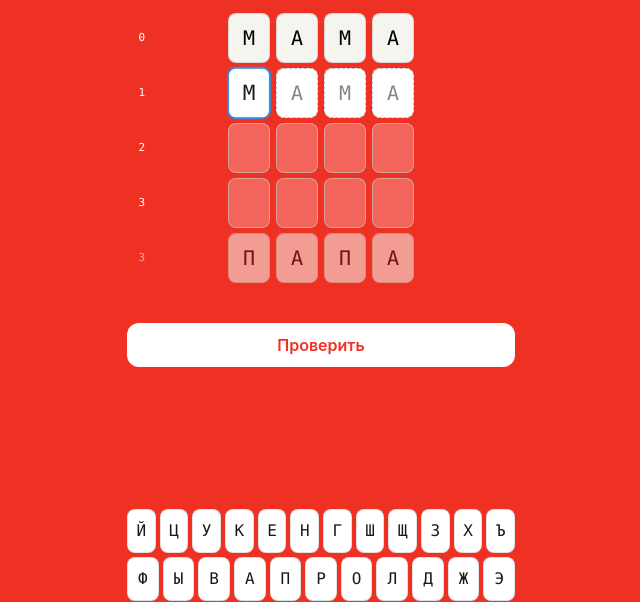
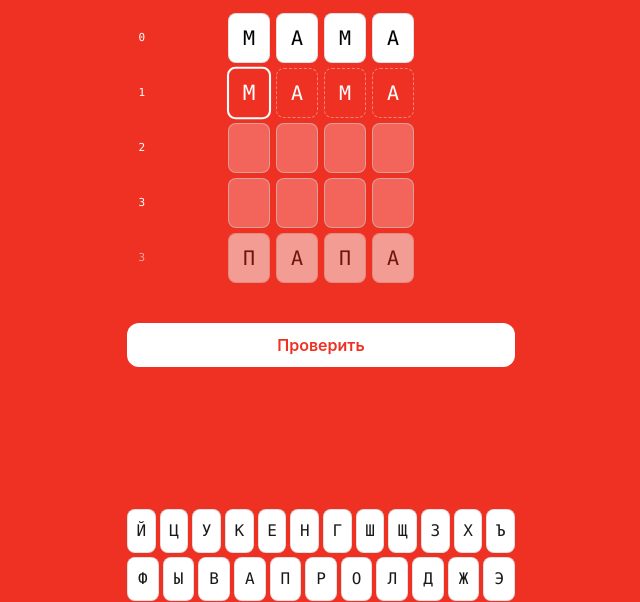
Before and after one commit to ssbortsov/metagrammy, a plain HTML site: page index.html in a window 1280 px wide. Shown: the part 115-717 px from the top of the page, without its empty margins (319-959 px from the left). Drawn offline with Linux system fonts and the light colour scheme.

Commit message:
Черновик — прозрачный+белые буквы, подтверждённые строки — белый фон+чёрные буквы

```diff
--- a/script.js
+++ b/script.js
@@ -110,7 +110,7 @@ function renderTask() {
 function buildRow(numText, word, opts) {
   opts = opts || {};
   const row = document.createElement('div');
-  row.className = 'row';
+  row.className = 'row' + (opts.kind === 'draft' ? ' is-draft' : '');
 
   const num = document.createElement('span');
   num.className = 'row-label';
--- a/style.css
+++ b/style.css
@@ -242,33 +242,37 @@ html, body {
   transition: background 0.15s ease, border-color 0.15s ease, transform 0.1s ease;
 }
 
-.cell.locked {
-  background: var(--bg-secondary);
+/* Подтверждённые строки — белый фон, чёрные буквы */
+.cell.locked,
+.cell.changed {
+  background: #ffffff;
   color: #000000;
+  border-color: var(--border-tertiary);
 }
 
-.cell.changed {
-  background: var(--bg-info);
-  color: var(--text-info);
-  border-color: var(--border-info);
-}
-
+/* Финальное слово (превью цели) */
 .cell.target {
   background: var(--bg-secondary);
   color: #000000;
   border-color: var(--border-tertiary);
 }
 
-.cell.active {
-  border: 2px solid var(--border-info);
-  background: var(--bg-primary);
+/* Черновик — прозрачный фон, белые буквы */
+.is-draft .cell {
+  background: transparent;
+  color: #ffffff;
+  border: 1px solid rgba(255, 255, 255, 0.5);
+}
+
+.is-draft .cell.active {
+  border: 2px solid #ffffff;
+  background: transparent;
   transform: scale(1.05);
 }
 
-.cell.editable {
+.is-draft .cell.editable {
   border-style: dashed;
-  border-color: var(--border-secondary);
-  color: var(--text-tertiary);
+  border-color: rgba(255, 255, 255, 0.4);
   cursor: pointer;
 }
 
```
